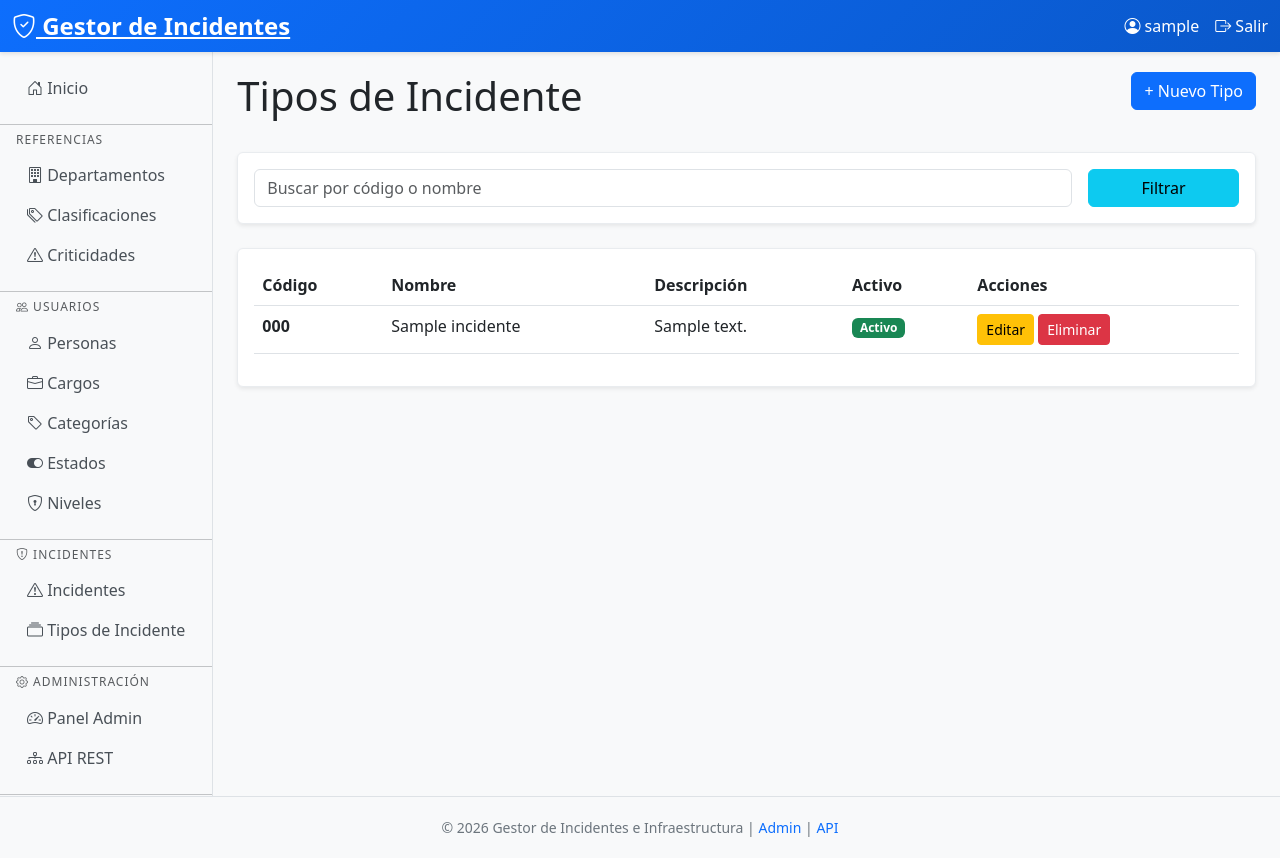
After one commit to MauroMarcel/incident_manager_project, a Django app: page /incidentes/tipos/ in a window 1280 px wide. The commit adds this page. Run offline with Django 5.2, Linux system fonts and the light colour scheme; a user stored in the database is signed in; tables that the repository leaves empty hold one stand-in row (values such as "Sample post").

Commit message:
Agrega incidentes al menú lateral y home

```diff
--- a/templates/base.html
+++ b/templates/base.html
@@ -188,7 +188,26 @@
                     </div>
 
                     <hr class="my-2">
+                    <!-- Menu Incidentes -->
+                    <div class="nav-section mb-3">
+                        <h6 class="px-3 text-muted text-uppercase" style="font-size: 0.75rem; letter-spacing: 1px;">
+                            <i class="bi bi-shield-exclamation"></i> Incidentes
+                        </h6>
+                        <ul class="nav flex-column px-2">
+                            <li class="nav-item">
+                                <a class="nav-link" href="{% url 'incidente-list' %}">
+                                    <i class="bi bi-exclamation-triangle"></i> Incidentes
+                                </a>
+                            </li>
+                            <li class="nav-item">
+                                <a class="nav-link" href="{% url 'tipo-incidente-list' %}">
+                                    <i class="bi bi-collection"></i> Tipos de Incidente
+                                </a>
+                            </li>
+                        </ul>
+                    </div>
 
+                    <hr class="my-2">
                     <!-- Menu Administración -->
                     <div class="nav-section mb-3">
                         <h6 class="px-3 text-muted text-uppercase" style="font-size: 0.75rem; letter-spacing: 1px;">
--- /dev/null
+++ b/templates/incidents/tipo_incidente_list.html
@@ -0,0 +1,71 @@
+{% extends "base.html" %}
+
+{% block title %}Tipos de Incidente{% endblock %}
+
+{% block content %}
+<div class="row mb-4">
+    <div class="col-md-8">
+        <h1>Tipos de Incidente</h1>
+    </div>
+    <div class="col-md-4 text-end">
+        <a href="{% url 'tipo-incidente-create' %}" class="btn btn-primary">
+            + Nuevo Tipo
+        </a>
+    </div>
+</div>
+
+<div class="card mb-4">
+    <div class="card-body">
+        <form method="get" class="row g-3">
+            <div class="col-md-10">
+                <input type="text" name="search" class="form-control"
+                    placeholder="Buscar por código o nombre"
+                    value="{{ search }}">
+            </div>
+            <div class="col-md-2">
+                <button type="submit" class="btn btn-info w-100">Filtrar</button>
+            </div>
+        </form>
+    </div>
+</div>
+
+<div class="card">
+    <div class="card-body">
+        <table class="table table-hover">
+            <thead>
+                <tr>
+                    <th>Código</th>
+                    <th>Nombre</th>
+                    <th>Descripción</th>
+                    <th>Activo</th>
+                    <th>Acciones</th>
+                </tr>
+            </thead>
+            <tbody>
+                {% for tipo in tipos %}
+                <tr>
+                    <td><strong>{{ tipo.code }}</strong></td>
+                    <td>{{ tipo.name }}</td>
+                    <td>{{ tipo.descripcion|default:"-" }}</td>
+                    <td>
+                        {% if tipo.active %}
+                            <span class="badge bg-success">Activo</span>
+                        {% else %}
+                            <span class="badge bg-secondary">Inactivo</span>
+                        {% endif %}
+                    </td>
+                    <td>
+                        <a href="{% url 'tipo-incidente-update' tipo.pk %}" class="btn btn-sm btn-warning">Editar</a>
+                        <a href="{% url 'tipo-incidente-delete' tipo.pk %}" class="btn btn-sm btn-danger">Eliminar</a>
+                    </td>
+                </tr>
+                {% empty %}
+                <tr>
+                    <td colspan="5" class="text-center">No hay tipos de incidente registrados.</td>
+                </tr>
+                {% endfor %}
+            </tbody>
+        </table>
+    </div>
+</div>
+{% endblock %}
```
Also changed, not shown: templates/home.html (+6 -6 lines), templates/incidents/tipo_incidente_confirm_delete.html (added, +17 -0 lines), templates/incidents/tipo_incidente_form.html (added, +41 -0 lines).
